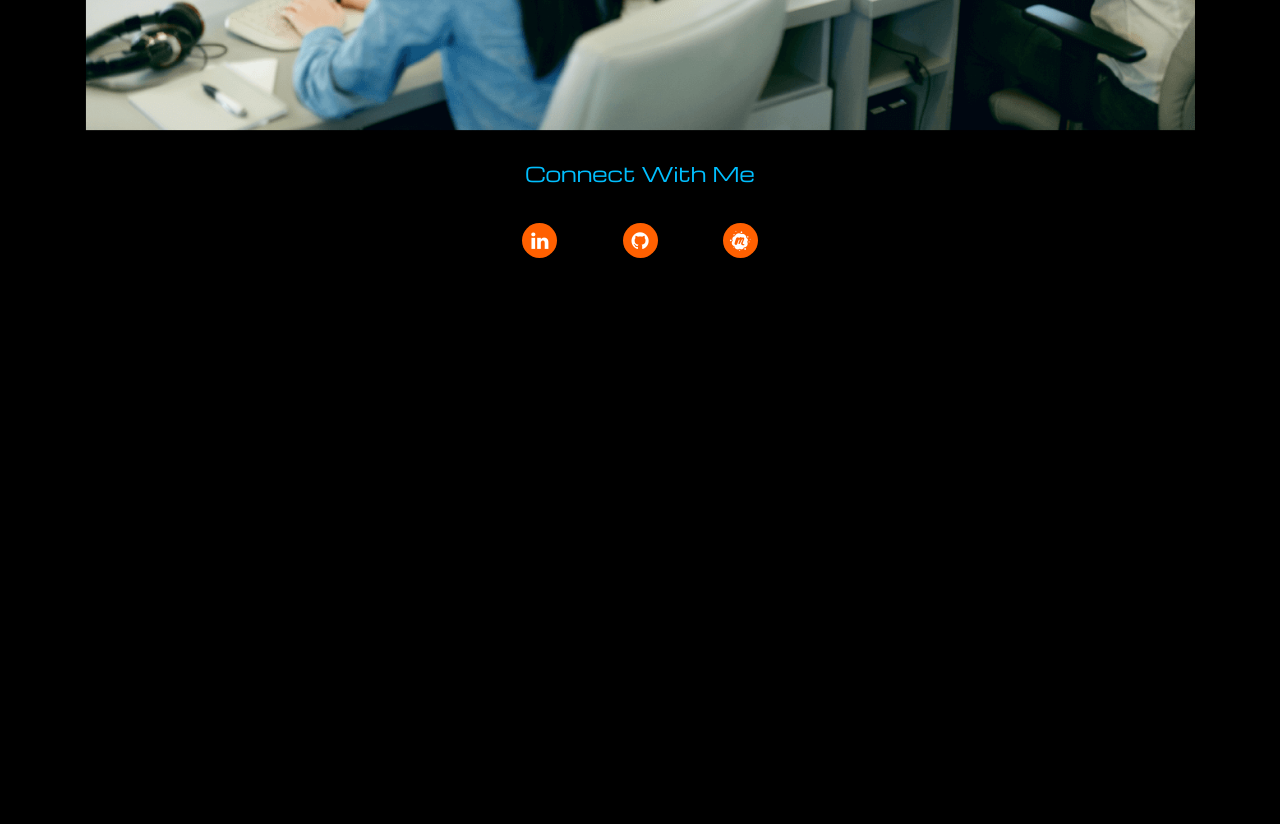
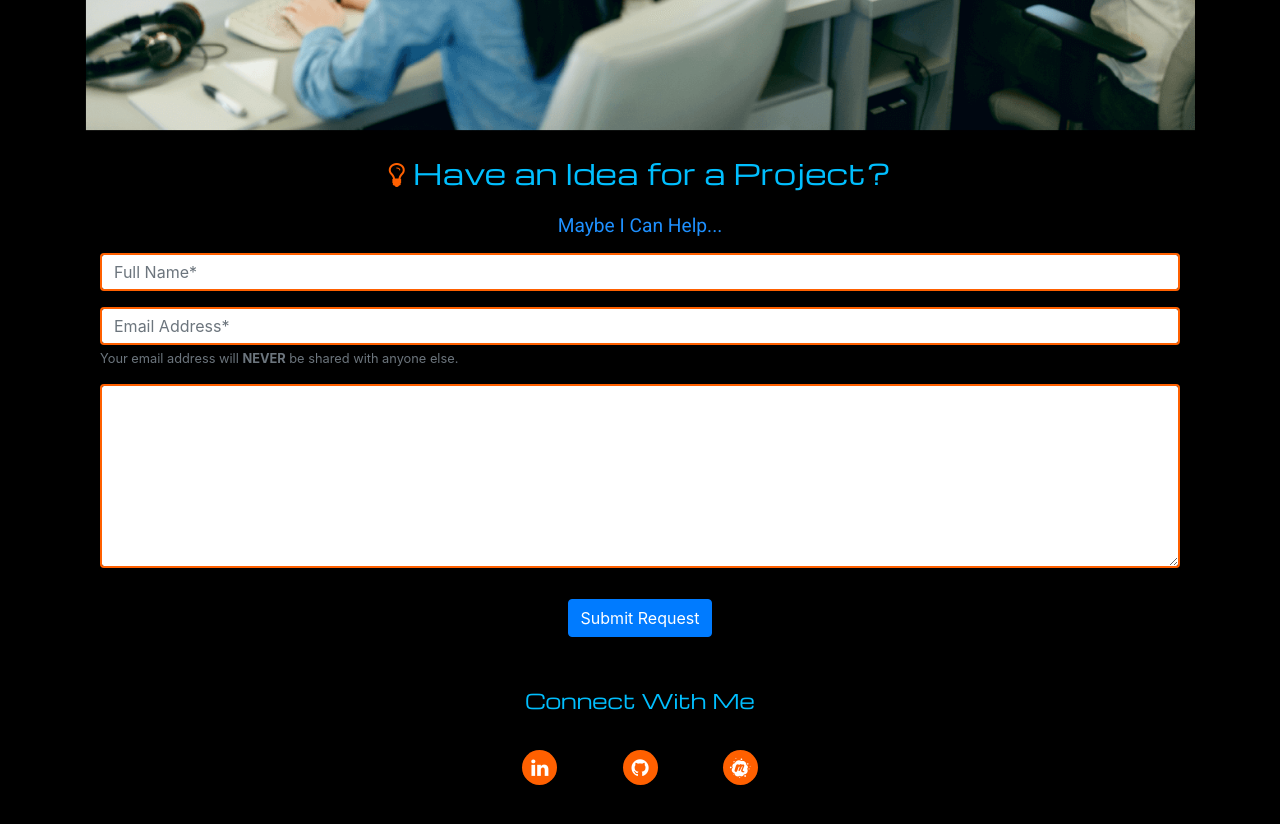
Before and after one commit to Code-Institute-Submissions/GRHUGHES-Portfolio, a plain HTML site: page collaboration.html in a window 1280 px wide. Shown: the part 740-1564 px from the top of the page. Before the commit the page ends 1060 px from the top, so only its background shows below. Drawn offline with nearby package versions, Linux system fonts and the light colour scheme.

Commit message:
Added contact form with syling to the collaboration page and uploaded cv pdf and linked to it for download on the resume page

```diff
--- a/assets/css/style.css
+++ b/assets/css/style.css
@@ -359,6 +359,22 @@ a i:hover {
   border: 1px solid #000;
 }
 
+.form-control {
+  border: 2px solid #ff6000;
+}
+
+button[type="submit"] {
+  margin-top: 15px;
+  margin-bottom: 20px;
+  color: #fff;
+}
+
+.btn-submit:hover {
+  color: #000;
+  background-color: #54bf30;
+  border-color: #54bf30;
+}
+
 footer {
   min-height: 120px;
 }
--- a/collaboration.html
+++ b/collaboration.html
@@ -102,6 +102,65 @@
           />
         </div>
       </div>
+      <div class="row">
+        <div class="col text-center">
+          <h3 class="section-heading black-bg-h3">
+            <i class="fa fa-lightbulb-o heading-icon" aria-hidden="true"></i>
+            Have an Idea for a Project?
+          </h3>
+          <h4>
+            Maybe I Can Help...
+          </h4>
+        </div>
+      </div>
+      <div class="row justify-content-center align-items-center">
+        <div class="col my-auto">
+          <form>
+            <div class="form-group">
+              <input
+                type="text"
+                name="name"
+                id="fullname"
+                class="form-control"
+                placeholder="Full Name*"
+                required
+              />
+            </div>
+            <div class="form-group">
+              <input
+                type="email"
+                name="email"
+                id="emailaddress"
+                class="form-control"
+                placeholder="Email Address*"
+                required
+              />
+              <small id="emailHelp" class="form-text text-muted"
+                >Your email address will <strong>NEVER</strong> be shared with
+                anyone else.</small
+              >
+            </div>
+            <div class="form-group">
+              <textarea
+                name="message"
+                id="message"
+                class="form-control"
+                placeholder="Leave a message here*"
+                rows="7"
+                required
+              >
+              </textarea>
+            </div>
+            <div class="form-row text-center">
+              <div class="col">
+                <button type="submit" class="btn btn-primary btn-submit">
+                  Submit Request
+                </button>
+              </div>
+            </div>
+          </form>
+        </div>
+      </div>
     </section>
     <footer>
       <div class="row">
```
Also changed, not shown: resume.html (+1 -1 lines), 1 other file.
